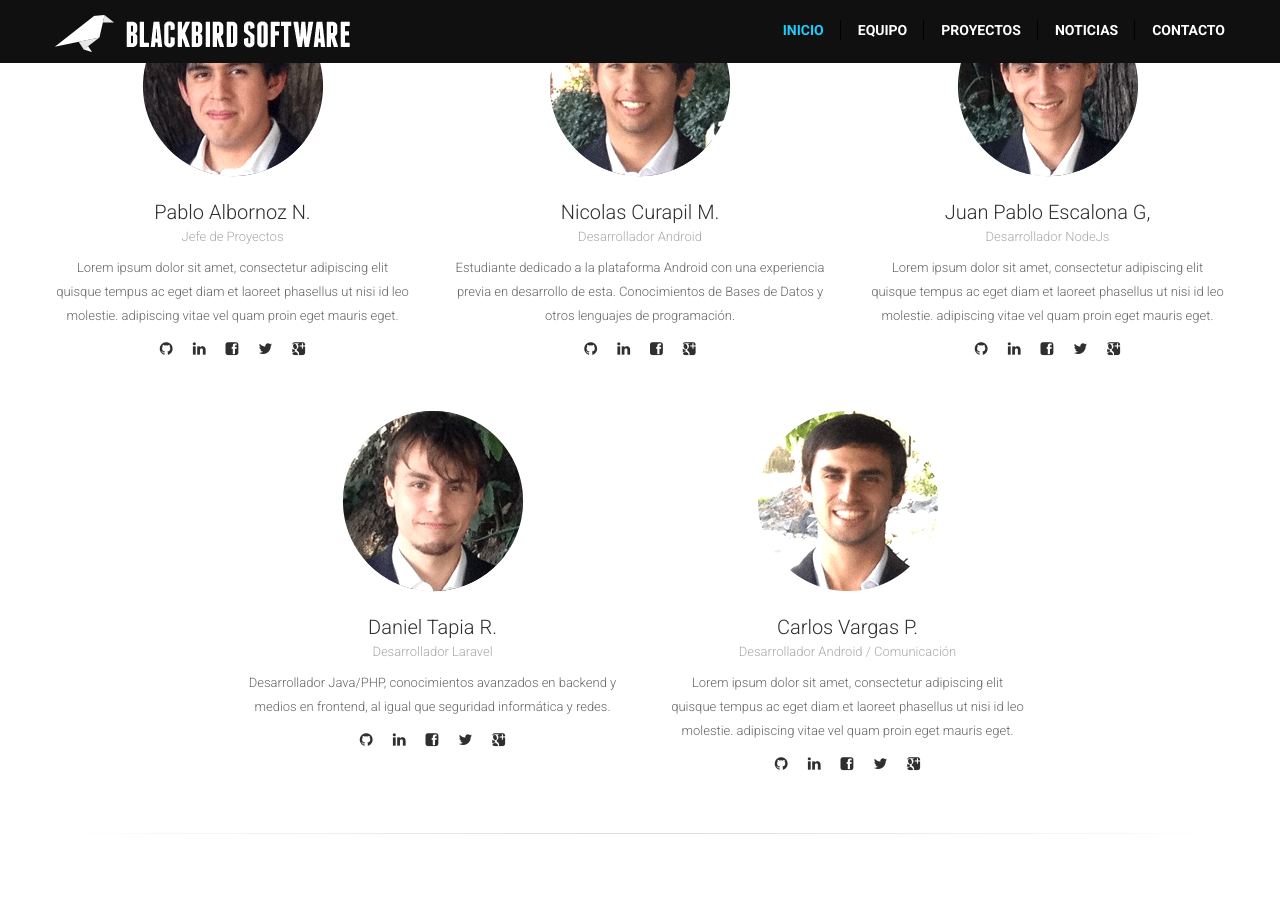
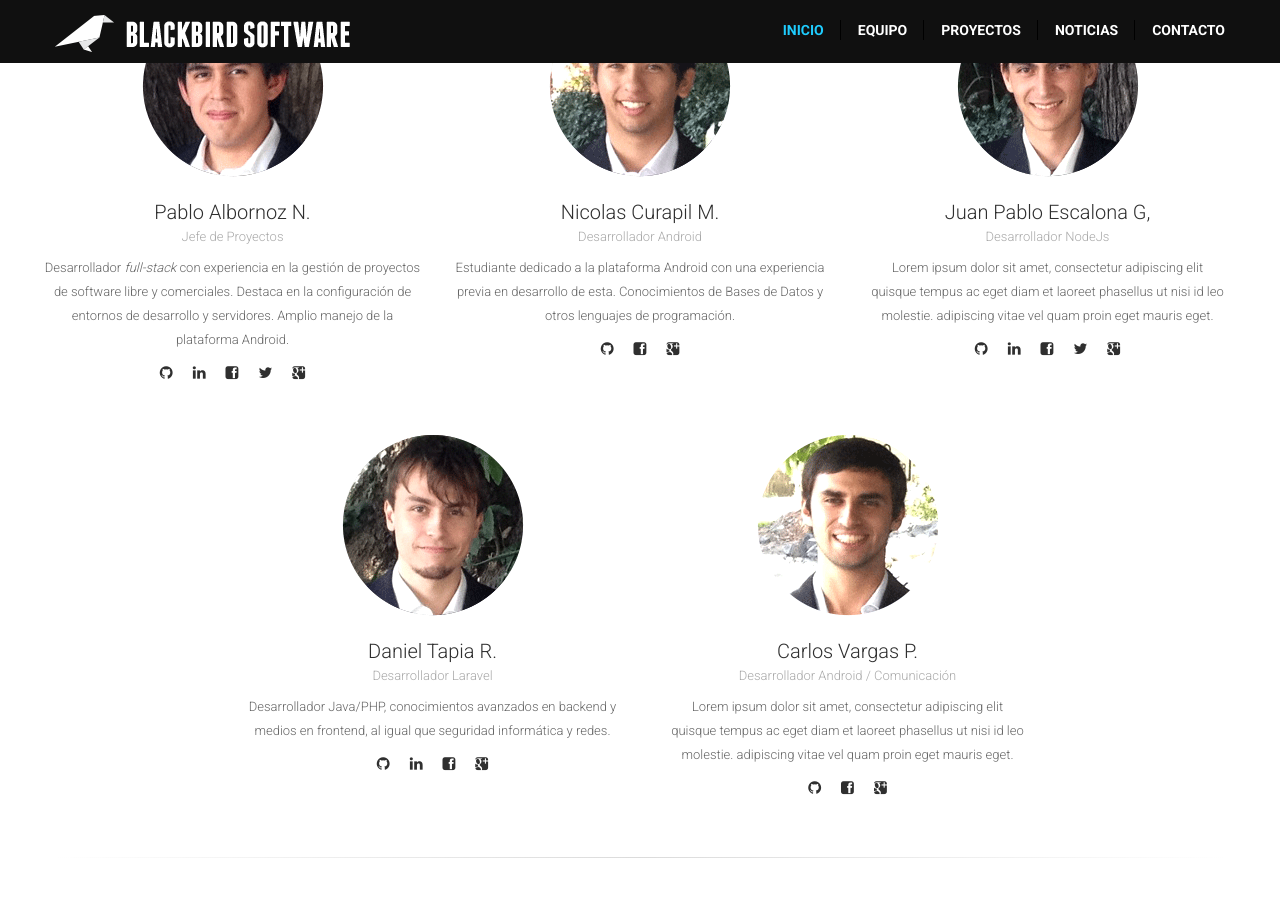
Before and after one commit to mammut/blackbirdsoftware-web, a Jekyll site: the page built from index.html, in a window 1280 px wide and 900 px high, scrolled down 1019 px. Shown: the top 897 px of the window. Built offline with Jekyll 4.4.1, drawn with Linux system fonts in a browser that asks for light colours.

Commit message:
Added description, cleanup.

```diff
--- a/_includes/team.html
+++ b/_includes/team.html
@@ -22,7 +22,7 @@
           <img class="img-responsive" src="{{ site.baseurl }}/img/pablo.png">
           <h4>Pablo Albornoz N.</h4>
           <h5>Jefe de Proyectos</h5>
-          <p>Lorem ipsum dolor sit amet, consectetur adipiscing elit <br/>quisque tempus ac eget diam et laoreet phasellus ut nisi id leo molestie. adipiscing vitae vel quam proin eget mauris eget.</p>
+          <p>Desarrollador <em>full-stack</em> con experiencia en la gestión de proyectos de software libre y comerciales. Destaca en la configuración de entornos de desarrollo y servidores. Amplio manejo de la plataforma Android.</p>
           <ul>
             <li><a href="https://github.com/fixmycode" target="_blank"><i class="fa fa-github"></i></a></li>
             <li><a href="http://cl.linkedin.com/pub/pablo-albornoz/70/350/53b" target="_blank"><i class="fa fa-linkedin"></i></a></li>
@@ -38,7 +38,6 @@
           <p>Estudiante dedicado a la plataforma Android con una experiencia previa en desarrollo de esta. Conocimientos de Bases de Datos y otros lenguajes de programación.</p>
           <ul>
             <li><a href="https://github.com/nikopain" target="_blank"><i class="fa fa-github"></i></a></li>
-            <li><a href="#" target="_blank"><i class="fa fa-linkedin"></i></a></li>
             <li><a href="https://www.facebook.com/NikCholesky" target="_blank"><i class="fa fa-facebook-square"></i></a></li>
             <li><a href="https://plus.google.com/108149483481642757936" target="_blank"><i class="fa fa-google-plus-square"></i></a></li>
           </ul>
@@ -67,7 +66,6 @@
             <li><a href="https://github.com/SNBSniper" target="_blank"><i class="fa fa-github"></i></a></li>
             <li><a href="http://cl.linkedin.com/pub/daniel-francisco-tapia-rybertt/5a/b07/463" target="_blank"><i class="fa fa-linkedin"></i></a></li>
             <li><a href="https://www.facebook.com/danielf.tapiar" target="_blank"><i class="fa fa-facebook-square"></i></a></li>
-            <li><a href="#" target="_blank"><i class="fa fa-twitter" ></i></a></li>
             <li><a href="https://plus.google.com/110757702277176132704" target="_blank"><i class="fa fa-google-plus-square"></i></a></li>
           </ul>
       </div>
@@ -78,9 +76,7 @@
           <p>Lorem ipsum dolor sit amet, consectetur adipiscing elit<br/> quisque tempus ac eget diam et laoreet phasellus ut nisi id leo molestie. adipiscing vitae vel quam proin eget mauris eget.</p>
           <ul>
             <li><a href="https://github.com/cvargasp" target="_blank"><i class="fa fa-github"></i></a></li>
-            <li><a href="#" target="_blank"><i class="fa fa-linkedin"></i></a></li>
             <li><a href="https://www.facebook.com/Carlitos.Vargas.P" target="_blank"><i class="fa fa-facebook-square"></i></a></li>
-            <li><a href="#" target="_blank"><i class="fa fa-twitter" ></i></a></li>
             <li><a href="https://plus.google.com/117668066753533533881" target="_blank"><i class="fa fa-google-plus-square"></i></a></li>
           </ul>
       </div>
```
